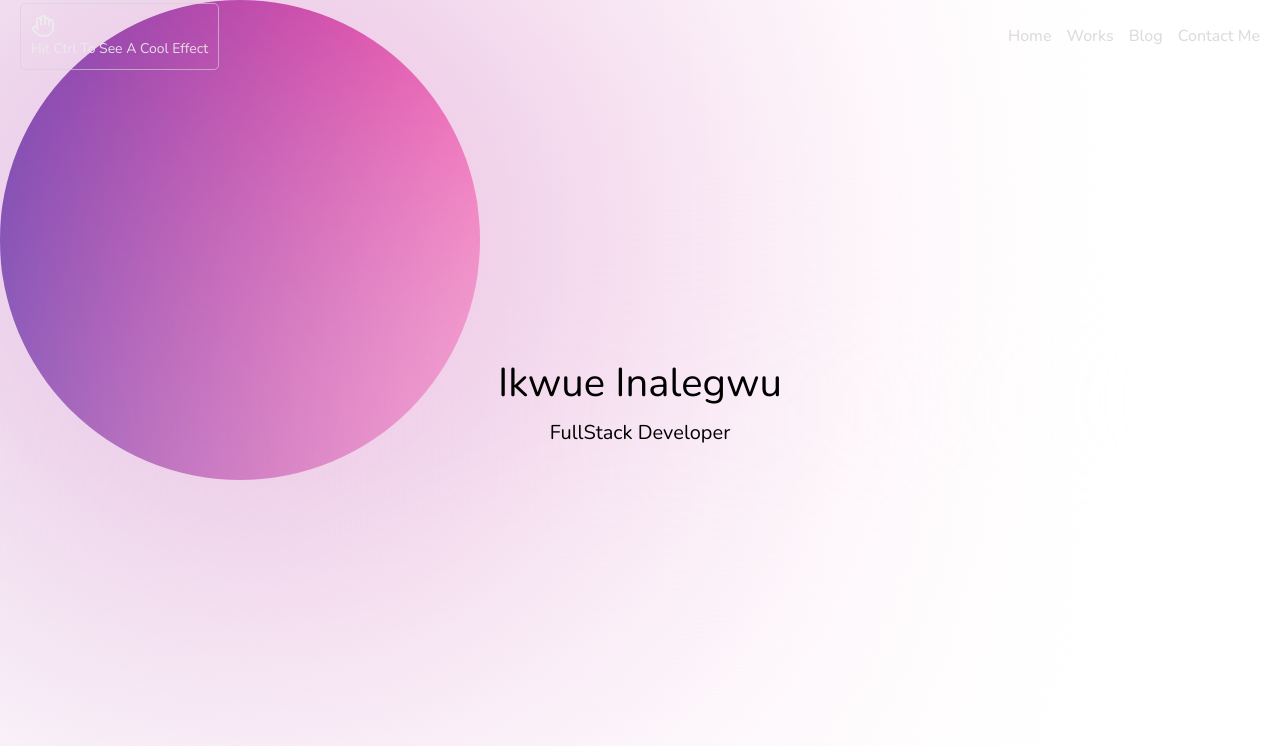
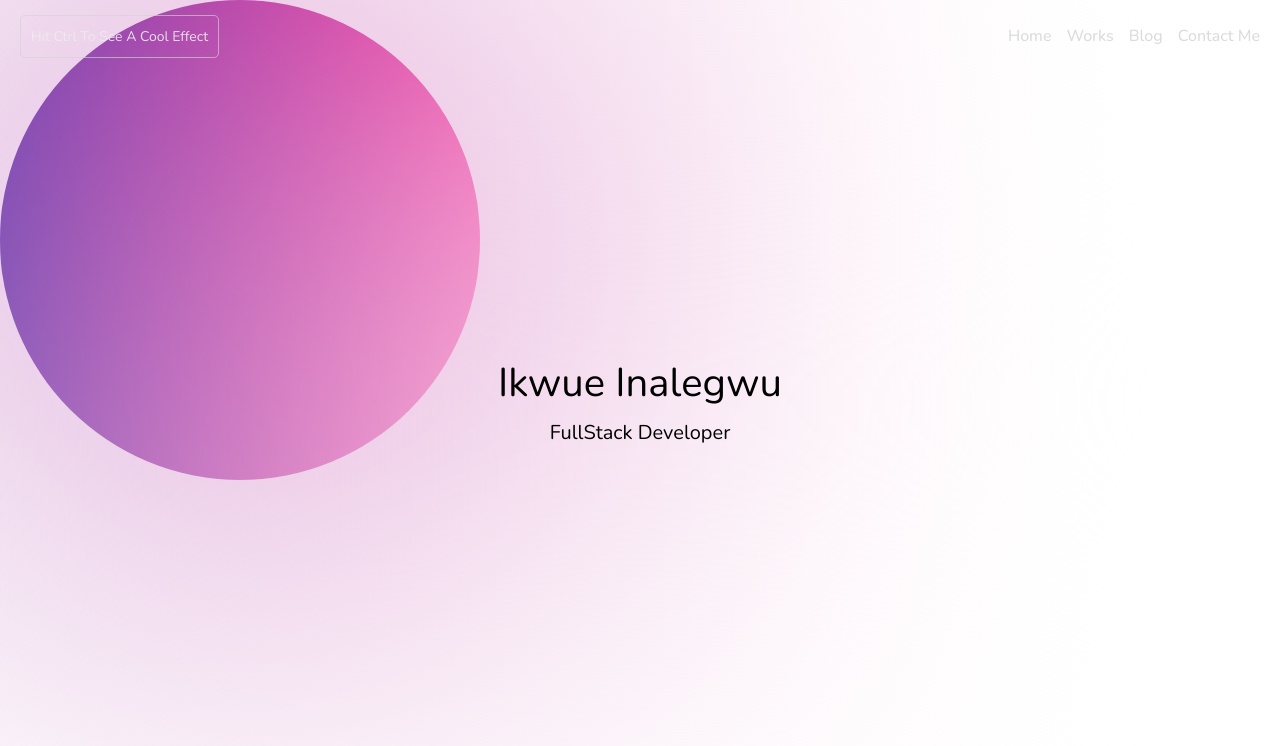
Before and after one commit to Inalegwu/IkwueInalegwu, a SvelteKit app: page / in a window 1280 px wide. Shown: the top 746 px of the page. Built offline with nearby package versions, Linux system fonts and the light colour scheme.

Commit message:
removed icon

```diff
--- a/src/routes/+layout.svelte
+++ b/src/routes/+layout.svelte
@@ -12,8 +12,7 @@
     <Blob/>
     <div class="body">
         <div class="navbar">
-            <span class="infobox">
-                <Hand/>Hit Ctrl To See A Cool Effect</span>
+            <span class="infobox">Hit Ctrl To See A Cool Effect</span>
             <ul class="navlinks">
                 <li><a href="/">Home</a></li>
                  <li><a href="/works">Works</a></li>
```
